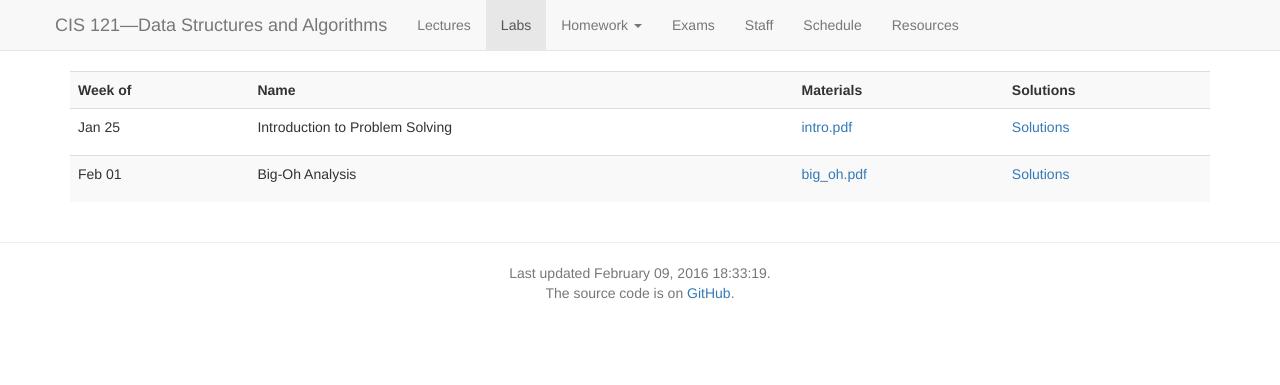
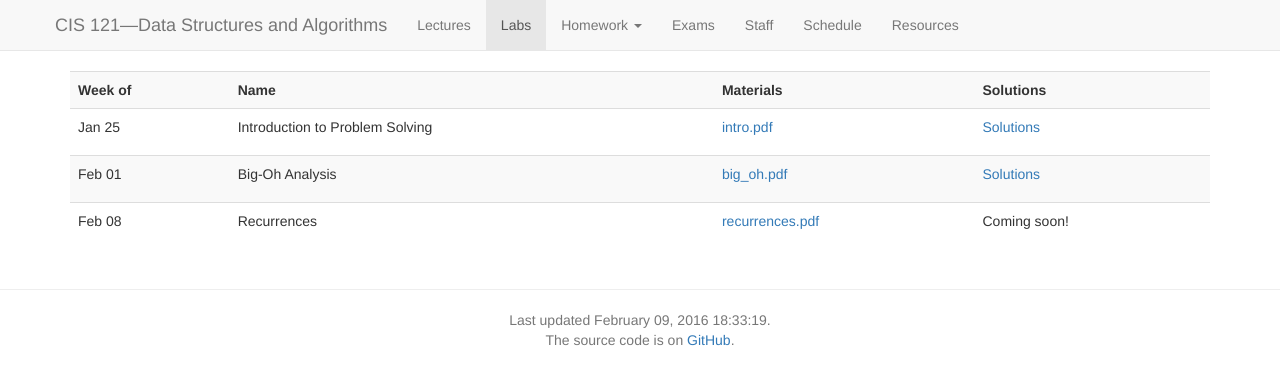
Before and after one commit to vikramkh/course-website-16fa, a Jekyll site: the page built from labs.md, in a window 1280 px wide. Shown: the top 385 px of the page. Built offline with Jekyll 4.4.1, drawn with Linux system fonts in a browser that asks for light colours; nearby versions of some CDN libraries.

Commit message:
added recurrences lab to course website

```diff
--- a/_data/labs.yaml
+++ b/_data/labs.yaml
@@ -9,3 +9,8 @@
   link_name: big_oh.pdf
   link: content/labs/big_oh/big_oh.pdf
   solutions_link: protected_content/labs/big_oh/big_oh_sols.pdf
+
+- date: 2016-02-08
+  name: Recurrences
+  link_name: recurrences.pdf
+  link: content/labs/recurrences/recurrences.pdf
```
